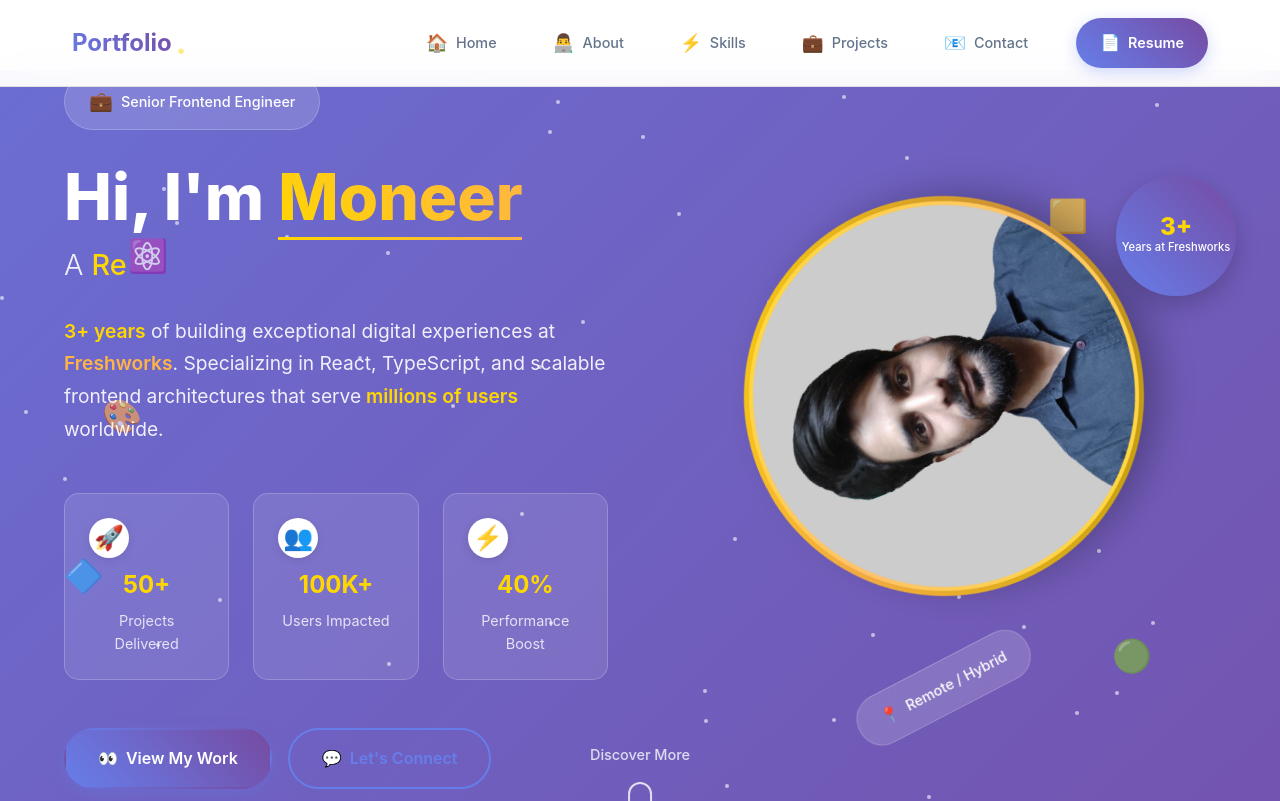
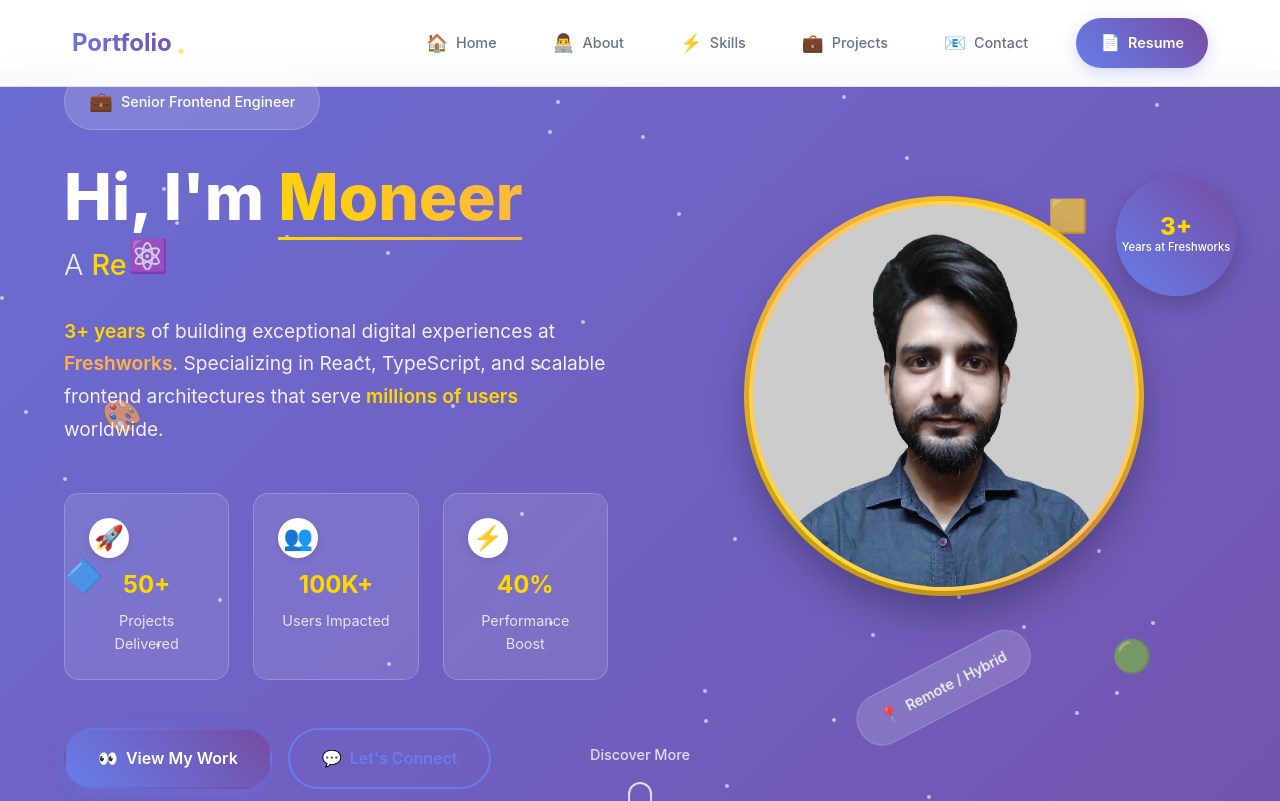
Before and after one commit to moneer824/portfolio, a React (Create React App) app: page / in a window 1280 px wide. Shown: the top 801 px of the page. Built offline with nearby package versions, Linux system fonts and the light colour scheme.

Commit message:
Update AboutMe.css

```diff
--- a/src/components/AboutMe.css
+++ b/src/components/AboutMe.css
@@ -415,7 +415,6 @@
   border-radius: 50%;
   background: linear-gradient(45deg, #ffd700, #ffb347, #ffd700);
   padding: 5px;
-  animation: ringRotate 10s linear infinite;
 }
 
 @keyframes ringRotate {
```
